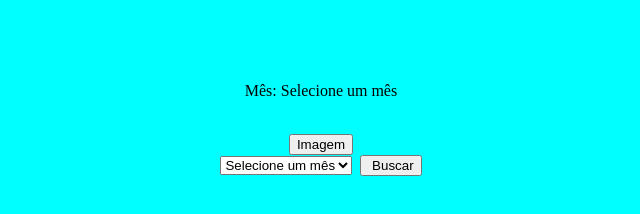
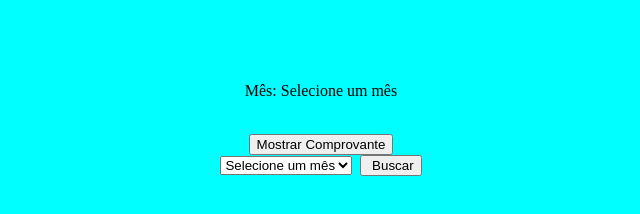
Before and after one commit to fustecdev-edu-app/pensao-alimenticia-davy-ester, a plain HTML site: page index.html in a window 1280 px wide. Both pictures are taken after a click on the button "Buscar". Shown: the whole page, without its empty margins (319-959 px from the left). Drawn offline with Linux system fonts and the light colour scheme.

Commit message:
concluido mes  setembro

```diff
--- a/index.html
+++ b/index.html
@@ -14,7 +14,7 @@
     <div class="pai" align="center">
         <img src="" alt="" srcset="" class="img">
         <br>
-        <p class="p1"></p>&nbsp;&nbsp;<input type="button" value="Imagem" class="iputImag">
+        <p class="p1"></p>&nbsp;&nbsp;<input type="button" value="Mostrar Comprovante" class="iputImag">
     </div>
     <div class="compro" align="center">
 
--- a/script.js
+++ b/script.js
@@ -23,12 +23,13 @@ const opitionText = select.options[select.selectedIndex].text;
 
 const valorDaOption = selectOption.value;
 iputImag.style.display="block"
-posiput[valorDaOption]
-
+posiput = valorDaOption
+var busqmes = mes[valorDaOption]
 p1.textContent="Mês:  "+opitionText
 
-   var busqmes = mes[posiput]
-    busqmes.map(()=>{
+
+
+  busqmes.map(() =>{
 
 
  var p2 = document.createElement("p")
```
